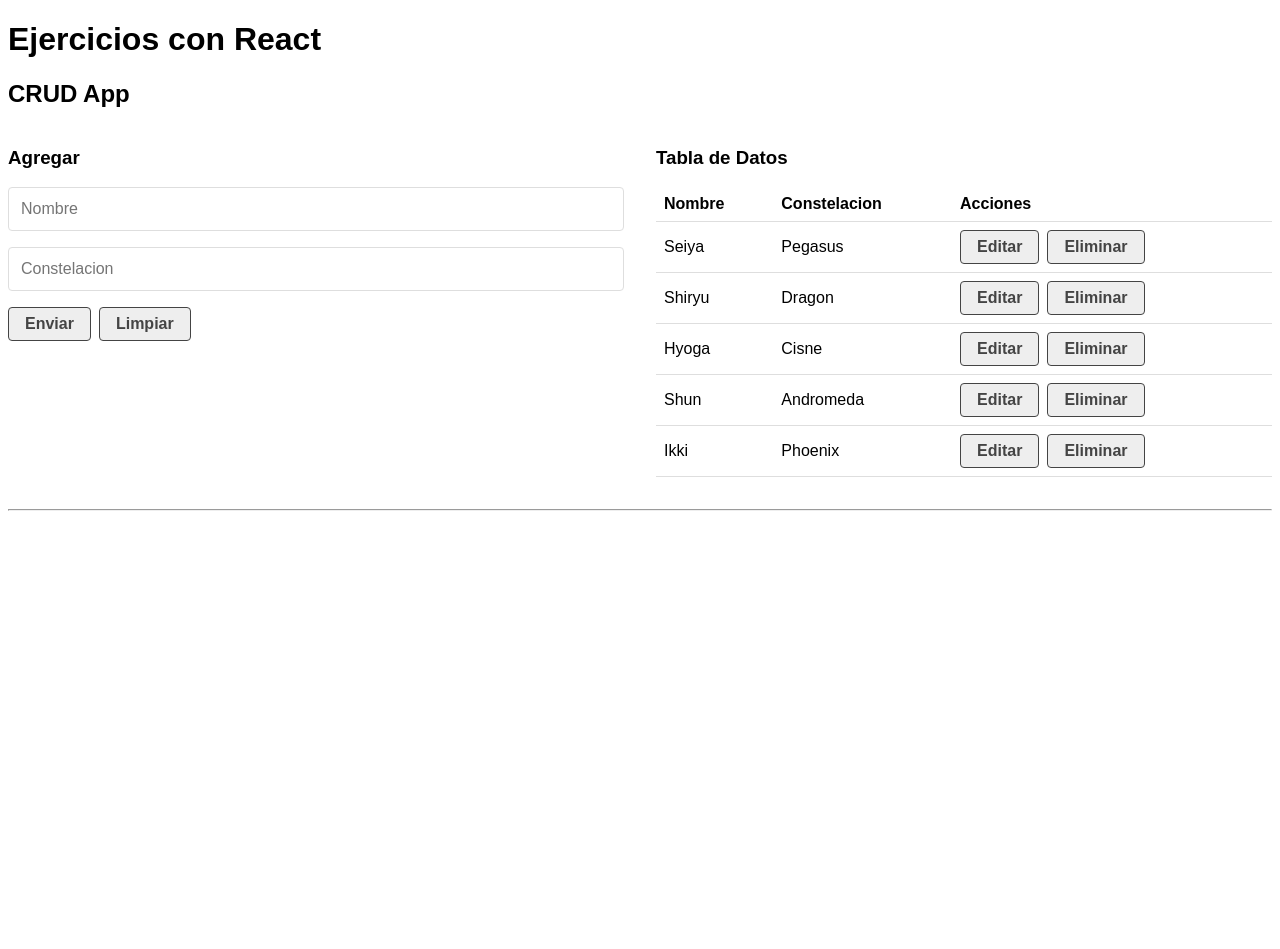
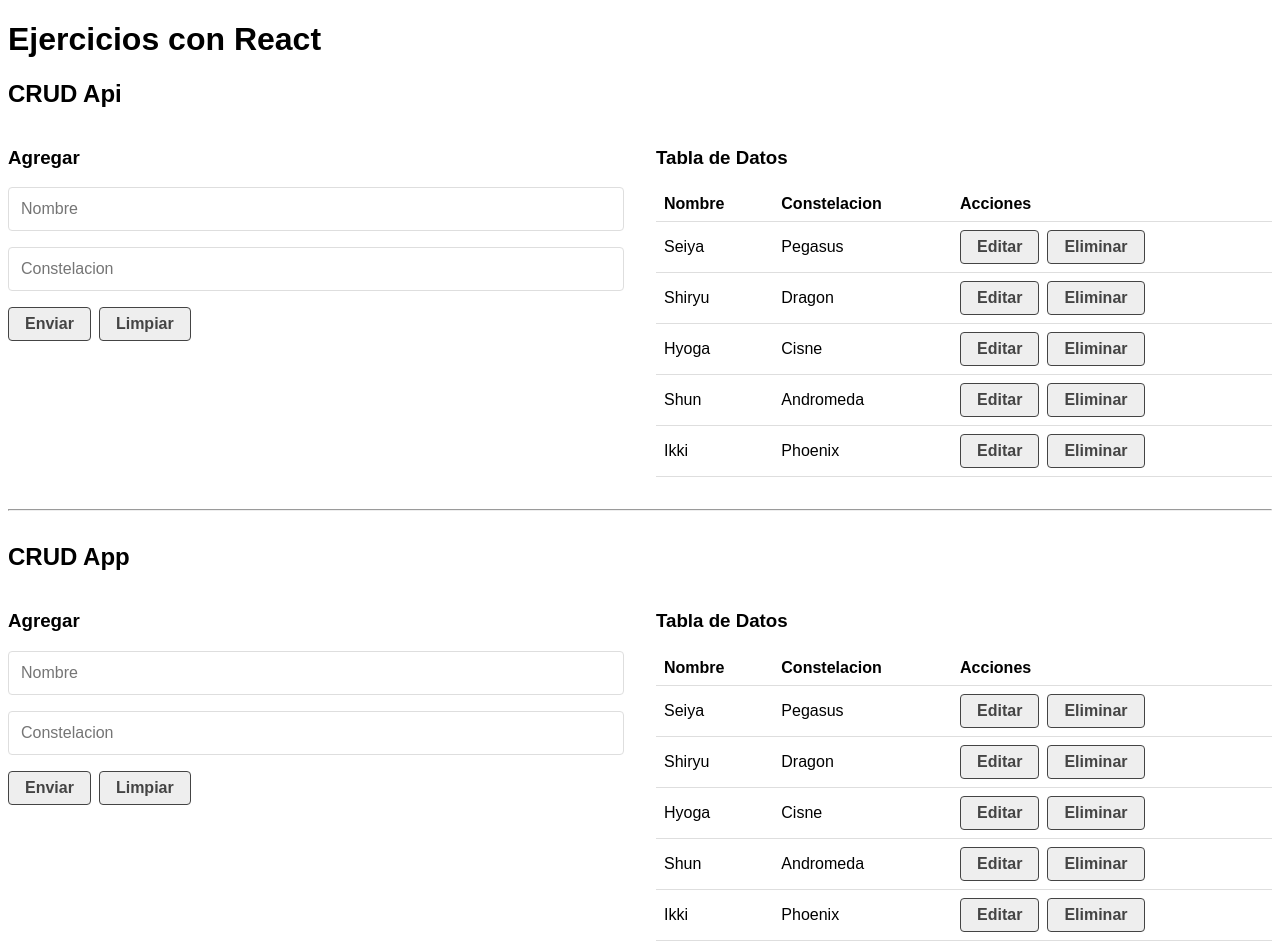
Before and after one commit to Duk3nd3/React-JS-Practices, a React (Create React App) app in the folder 02-react-exercises/: page / in a window 1280 px wide. Before the commit the page ends 800 px from the top, so only its background shows below. Built offline with nearby package versions, Linux system fonts and the light colour scheme; data requests are answered from the project's data file.

Commit message:
Starting CRUD API with promises

```diff
--- a/02-react-exercises/package.json
+++ b/02-react-exercises/package.json
@@ -15,7 +15,8 @@
 		"start": "react-scripts start",
 		"build": "react-scripts build",
 		"test": "react-scripts test",
-    "eject": "react-scripts eject"
+		"eject": "react-scripts eject",
+		"fake-api": "json-server --watch src/api/db.json --port 5000"
 	},
 	"eslintConfig": {
 		"extends": [
--- a/02-react-exercises/src/App.js
+++ b/02-react-exercises/src/App.js
@@ -1,12 +1,14 @@
 import React from 'react';
+import CrudApi from './components/CrudApi';
 import CrudApp from './components/CrudApp';
 
 function App() {
 	return (
 		<>
 			<h1>Ejercicios con React</h1>
+			<CrudApi />
+			<hr />
 			<CrudApp />
-			<hr />
 		</>
 	);
 }
--- /dev/null
+++ b/02-react-exercises/src/api/db.json
@@ -0,0 +1,29 @@
+{
+	"santos": [
+		{
+			"id": 1,
+			"name": "Seiya",
+			"constellation": "Pegasus"
+		},
+		{
+			"id": 2,
+			"name": "Shiryu",
+			"constellation": "Dragon"
+		},
+		{
+			"id": 3,
+			"name": "Hyoga",
+			"constellation": "Cisne"
+		},
+		{
+			"id": 4,
+			"name": "Shun",
+			"constellation": "Andromeda"
+		},
+		{
+			"id": 5,
+			"name": "Ikki",
+			"constellation": "Phoenix"
+		}
+	]
+}
--- /dev/null
+++ b/02-react-exercises/src/components/CrudApi.jsx
@@ -0,0 +1,66 @@
+import CrudForm from './CrudForm';
+import CrudTable from './CrudTable';
+import React, { useEffect, useState } from 'react';
+import { helpHttp } from '../helpers/helpHttp';
+
+const CrudApi = () => {
+	const [db, setDb] = useState([]);
+	const [dataToEdit, setDataToEdit] = useState(null);
+
+	let api = helpHttp();
+	let url = 'http://localhost:5000/santos';
+
+	useEffect(() => {
+		api.get(url).then((res) => {
+			// console.log(res);
+			if (!res.err) {
+				setDb(res);
+			} else {
+				setDb(null);
+			}
+		});
+	}, []);
+
+	const createData = (data) => {
+		data.id = Date.now();
+		// console.log(data)
+		setDb([...db, data]);
+	};
+
+	const updateData = (data) => {
+		let newData = db.map((el) => (el.id === data.id ? data : el));
+		setDb(newData);
+	};
+
+	const deleteData = (id) => {
+		let isDelete = window.confirm(`are you sure? Deleting ID '${id}'`);
+
+		if (isDelete) {
+			let newData = db.filter((el) => el.id !== id);
+			setDb(newData);
+		} else {
+			return;
+		}
+	};
+
+	return (
+		<div>
+			<h2>CRUD Api</h2>
+			<article className='grid-1-2'>
+				<CrudForm
+					createData={createData}
+					updateData={updateData}
+					dataToEdit={dataToEdit}
+					setDataToEdit={setDataToEdit}
+				/>
+				<CrudTable
+					data={db}
+					setDataToEdit={setDataToEdit}
+					deleteData={deleteData}
+				/>
+			</article>
+		</div>
+	);
+};
+
+export default CrudApi;
--- /dev/null
+++ b/02-react-exercises/src/helpers/helpHttp.jsx
@@ -0,0 +1,57 @@
+export const helpHttp = () => {
+	const customFetch = (endpoint, options) => {
+		const defaultHeader = {
+			accept: 'application/json',
+		};
+
+		const controller = new AbortController();
+		options.signal = controller.signal;
+
+		options.method = options.method || 'GET';
+		options.headers = options.headers
+			? { ...defaultHeader, ...options.headers }
+			: defaultHeader;
+
+		options.body = JSON.stringify(options.body) || false;
+		if (!options.body) delete options.body;
+
+		// console.log(options);
+		setTimeout(() => controller.abort(), 3000);
+
+		return fetch(endpoint, options)
+			.then((res) =>
+				res.ok
+					? res.json()
+					: Promise.reject({
+							err: true,
+							status: res.status || '00',
+							statusText: res.statusText || 'Ocurrio un error',
+					  })
+			)
+			.catch((err) => err);
+	};
+
+	const get = (url, options = {}) => customFetch(url, options);
+
+	const post = (url, options = {}) => {
+		options.method = 'POST';
+		return customFetch(url, options);
+	};
+
+	const put = (url, options = {}) => {
+		options.method = 'PUT';
+		return customFetch(url, options);
+	};
+
+	const del = (url, options = {}) => {
+		options.method = 'DELETE';
+		return customFetch(url, options);
+	};
+
+	return {
+		get,
+		post,
+		put,
+		del,
+	};
+};
```
Lines whose indentation alone changed are shown as unchanged.
